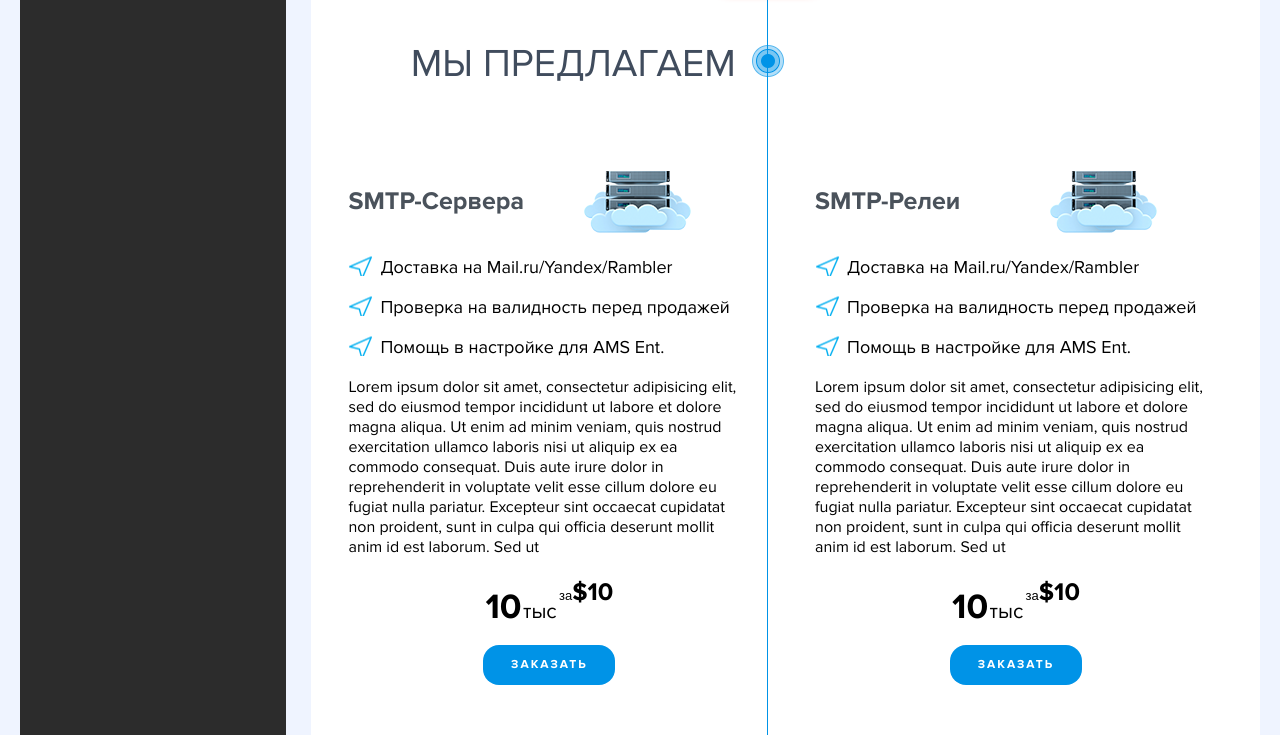
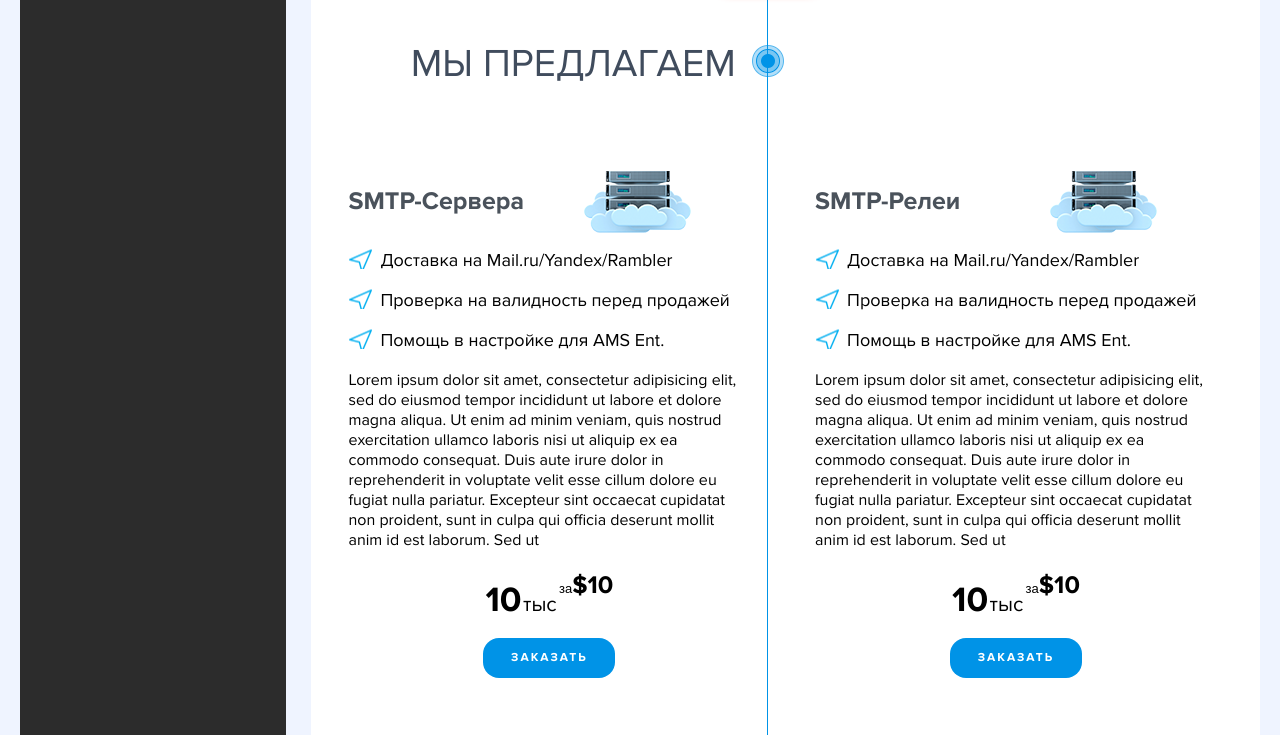
Before and after one commit to postolenko/spam_assistant, a plain HTML site: page index.html in a window 1280 px wide. Shown: the part 1480-2215 px from the top of the page. Drawn offline with Linux system fonts and the light colour scheme.

Commit message:
Spam Assistant

```diff
--- a/style.css
+++ b/style.css
@@ -886,7 +886,7 @@ select::-ms-expand {
     font-size: 0;
     line-height: 0;
     text-align: left;
-    padding: 45px 0 7px 0;
+    padding: 45px 0 0 0;
 }
 
 .thumbnail-h3 {
@@ -896,7 +896,7 @@ select::-ms-expand {
     font-family: "Proxima Nova Rg", Arial, Verdana, sans-serif;
     font-weight: 700;
     font-size: 25px;
-    line-height: 47px;
+    line-height: 33px;
     color: #4a525b;
 
 }
```
